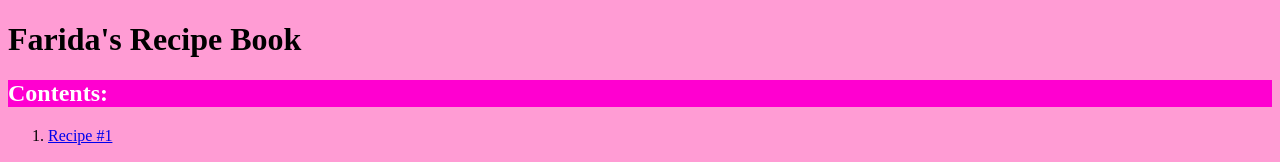
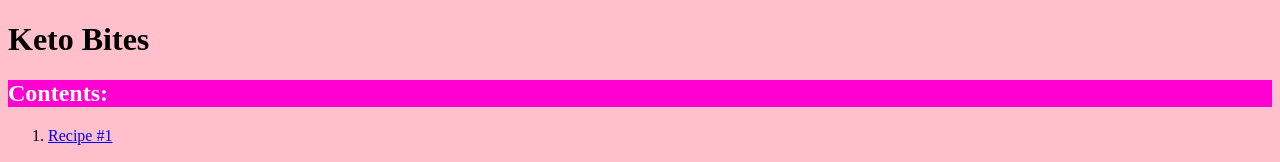
Before and after one commit to FafaRida/fifiabdou.github.io, a plain HTML site: page index.html in a window 1280 px wide. Shown: the top 162 px of the page. Drawn offline with Linux system fonts and the light colour scheme.

Commit message:
Update index.html

```diff
--- a/index.html
+++ b/index.html
@@ -5,10 +5,10 @@
         <meta charset="utf-8">
         <style>
         body{
-            background-color:rgb(255, 156, 212);
+            background-color: pink;
         }
         h2{
-            background-color:rgb(255, 255, 255);
+            background-color: white;
         }
         #first-h{
             background-color:rgb(255, 0, 208);
@@ -18,7 +18,7 @@
     </head>
     <body>
 
-        <h1>Farida's Recipe Book</h1>
+        <h1>Keto Bites</h1>
 
         <h2 id="first-h">Contents:</h2>
 
```
